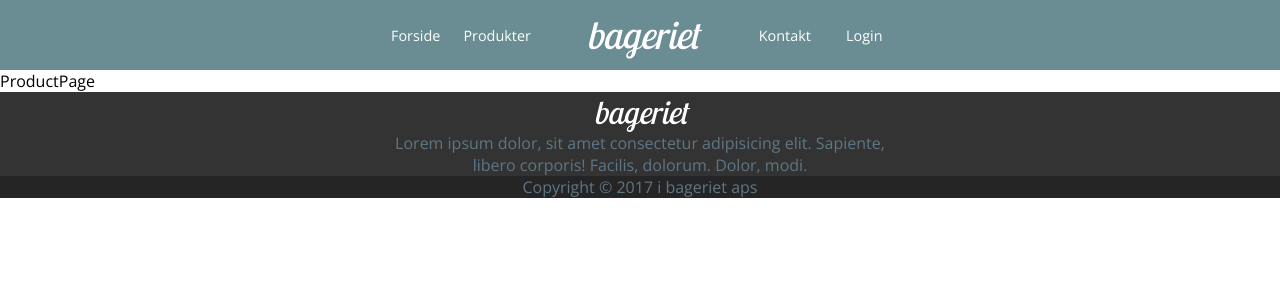
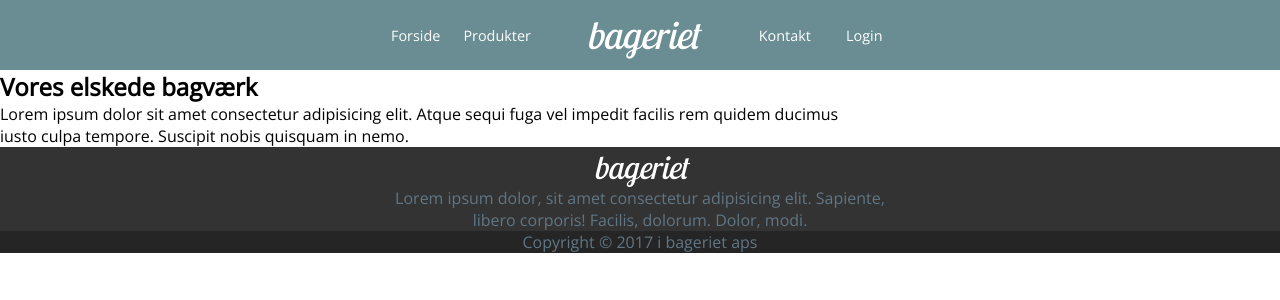
Before and after one commit to katrine-mo-jensen/bageriet, a React (Vite) app in the folder bageriet/: page /products in a window 1280 px wide. Shown: the top 300 px of the page. Built offline with nearby package versions, Linux system fonts and the light colour scheme.

Commit message:
Started over on productPage

```diff
--- a/bageriet/package.json
+++ b/bageriet/package.json
@@ -10,6 +10,7 @@
     "preview": "vite preview"
   },
   "dependencies": {
+    "@tanstack/react-query": "^5.9.0",
     "react": "^18.2.0",
     "react-dom": "^18.2.0",
     "react-router-dom": "^6.20.0",
--- a/bageriet/src/App.jsx
+++ b/bageriet/src/App.jsx
@@ -16,7 +16,7 @@ function App() {
       <Route index element={<FrontPage />}/>
       <Route path="/contact" element={<ContactPage />}/>
       <Route path="/products" element={<ProductPage />}/>
-      <Route path="/productDetails" element={<ProductDetailPage />}/>
+      <Route path="/products/:id" element={<ProductDetailPage />}/>
       <Route path="/login" element={<LoginPage />}/>
       </Route>
     </Routes>
--- a/bageriet/src/components/NewsletterSection.jsx
+++ b/bageriet/src/components/NewsletterSection.jsx
@@ -1,6 +1,9 @@
-import React, { useState } from "react";
+import React, { useEffect, useState } from "react";
 
 export function Newsletter() {
+  useEffect(() => {
+
+  })
   const [email, setEmail] = useState("");
   const [isEmailValid, setIsEmailValid] = useState(true);
 
--- a/bageriet/src/components/WakeNBake.jsx
+++ b/bageriet/src/components/WakeNBake.jsx
@@ -6,8 +6,8 @@ export function WakeNBake() {
   const { data } = useFetch(url);
 
   const shuffleArray = (data) => {
-    if (!data || !data.items) return []; // Check if data or data.items is undefined/null
-    let shuffledData = [...data.items]; // Create a copy of the array
+    if (!data || !data.items) return [];
+    let shuffledData = [...data.items];
     for (let i = shuffledData.length - 1; i > 0; i--) {
       const j = Math.floor(Math.random() * (i + 1));
       [shuffledData[i], shuffledData[j]] = [shuffledData[j], shuffledData[i]];
--- a/bageriet/src/pages/ProductDetailPage.jsx
+++ b/bageriet/src/pages/ProductDetailPage.jsx
@@ -1,5 +1,14 @@
+import { useParams } from "react-router-dom"
+import { useFetch } from "../components/UseFetch";
+
 export function ProductDetailPage () {
+    const { id } = useParams();
+
+    const url = `https://api.mediehuset.net/bakeonline/products/${id}`;
+    const { data } = useFetch(url);
     return (
-        <div>ProductDetailPage</div>
+        <div>
+
+        </div>
     )
 }
--- a/bageriet/src/pages/ProductPage.jsx
+++ b/bageriet/src/pages/ProductPage.jsx
@@ -1,5 +1,22 @@
-export function ProductPage () {
-    return (
-        <div>ProductPage</div>
-    )
+export function ProductPage() {
+    // Fetch categories
+    //Display categories
+    //Fetch what is in the categories
+    //Display what is in the categories
+
+  return (
+    <section>
+      <h2>Vores elskede bagværk</h2>
+      <p>
+        Lorem ipsum dolor sit amet consectetur adipisicing elit. Atque sequi
+        fuga vel impedit facilis rem quidem ducimus <br /> iusto culpa tempore.
+        Suscipit nobis quisquam in nemo.
+      </p>
+      <section>
+        <aside>
+
+        </aside>
+      </section>
+    </section>
+  );
 }
```
Also changed, not shown: 1 other file (tests, documents, lock files or other folders).
